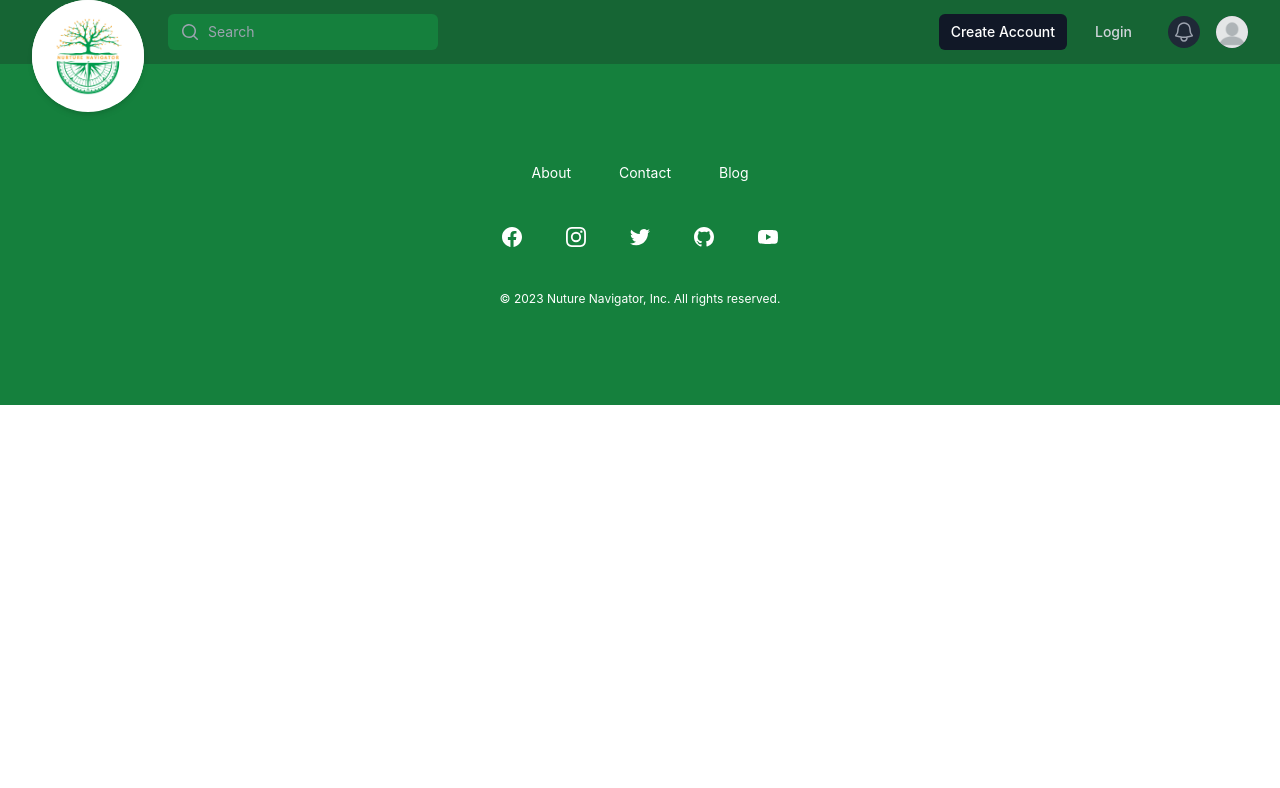
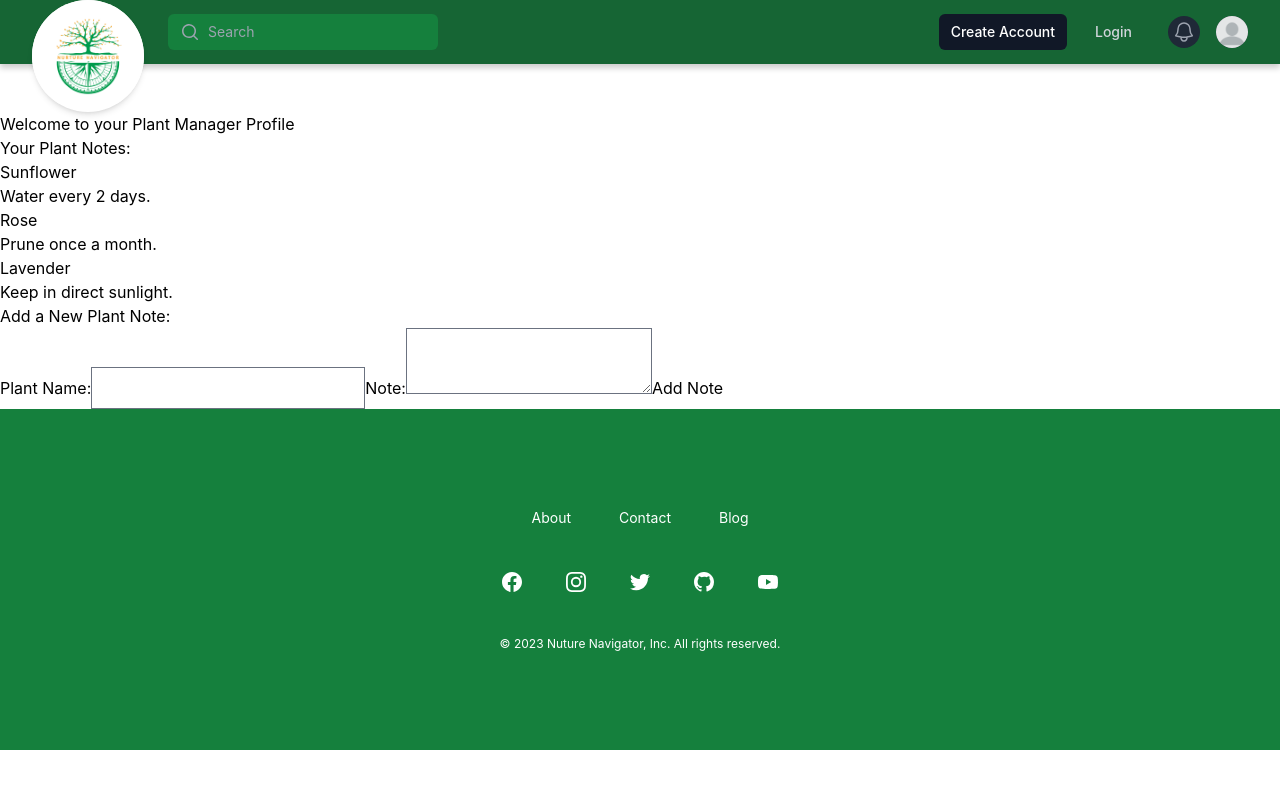
Before and after one commit to renkayla/NurtureNavigator, a React (Create React App) app in the folder client/: page /profile in a window 1280 px wide. Shown: the top 788 px of the page. Built offline with nearby package versions, Linux system fonts and the light colour scheme.

Commit message:
set up profile route to render Profile page

```diff
--- a/client/src/App.js
+++ b/client/src/App.js
@@ -13,6 +13,7 @@ import SignUp from './pages/SignUp';
 import PlantSearch from "./pages/PlantSearch";
 import PlantDetail from './pages/PlantDetail';
 import AddPlant from './pages/AddPlant';
+import Profile from './pages/Profile';
 import Header from './components/Header';
 import Footer from './components/Footer';
 
@@ -72,6 +73,10 @@ function RoutesComponent() {
         path="/add-plant"
         element={<AddPlant />}
       />
+      <Route
+        path="/profile"
+        element={<Profile />}
+      />
     </Routes>
   );
 }
@@ -86,6 +91,8 @@ function App() {
         <>
           <Provider store={store}>
             {showHeader && <Header />} {/* Render the header conditionally */}
+            <br />
+            <br />
             <RoutesComponent />
           </Provider>
         </>
--- /dev/null
+++ b/client/src/components/AddPlantNote/index.jsx
@@ -0,0 +1,44 @@
+import React, { useState } from "react";
+
+const AddPlantNote = ({ onAddPlantNote }) => {
+    const [plantName, setPlantName] = useState("");
+    const [note, setNote] = useState("");
+
+    const handleSubmit = (e) => {
+        e.preventDefault();
+        const newPlantNote = {
+            id: Date.now(),
+            plantName,
+            note,
+        };
+        onAddPlantNote(newPlantNote);
+        setPlantName("");
+        setNote("");
+    };
+
+    return (
+        <form onSubmit={handleSubmit}>
+            <h3>Add a New Plant Note:</h3>
+            <label>
+                Plant Name:
+                <input
+                    type="text"
+                    value={plantName}
+                    onChange={(e) => setPlantName(e.target.value)}
+                    required
+                />
+            </label>
+            <label>
+                Note:
+                <textarea
+                    value={note}
+                    onChange={(e) => setNote(e.target.value)}
+                    required
+                />
+            </label>
+            <button type="submit">Add Note</button>
+        </form>
+    );
+};
+
+export default AddPlantNote;
--- /dev/null
+++ b/client/src/components/PlantNote/index.jsx
@@ -0,0 +1,14 @@
+  import React from "react";
+
+  const PlantNote = ({ plantNote }) => {
+    const { plantName, note } = plantNote;
+    return (
+      <div>
+        <h3>{plantName}</h3>
+        <p>{note}</p>
+      </div>
+    );
+  };
+
+
+  export default PlantNote;
--- a/client/src/pages/Profile/index.jsx
+++ b/client/src/pages/Profile/index.jsx
@@ -1,11 +1,29 @@
 import React from 'react'
+import PlantNote from "../../components/PlantNote";
+import AddPlantNote from "../../components/AddPlantNote";
+import  {useState} from "react"
 
-function Profile() {
-  return (
-    <div>
+const ProfilePage = () => {
+    const [plantNotes, setPlantNotes] = useState([
+      { id: 1, plantName: "Sunflower", note: "Water every 2 days." },
+      { id: 2, plantName: "Rose", note: "Prune once a month." },
+      { id: 3, plantName: "Lavender", note: "Keep in direct sunlight." },
+    ]);
 
-    </div>
-  )
-}
+    const addPlantNote = (newPlantNote) => {
+      setPlantNotes([...plantNotes, newPlantNote]);
+    };
 
-export default Profile
+    return (
+      <div>
+        <h1>Welcome to your Plant Manager Profile</h1>
+        <h2>Your Plant Notes:</h2>
+        {plantNotes.map((note) => (
+          <PlantNote key={note.id} plantNote={note} />
+        ))}
+        <AddPlantNote onAddPlantNote={addPlantNote} />
+      </div>
+    );
+  };
+
+  export default ProfilePage;
```
